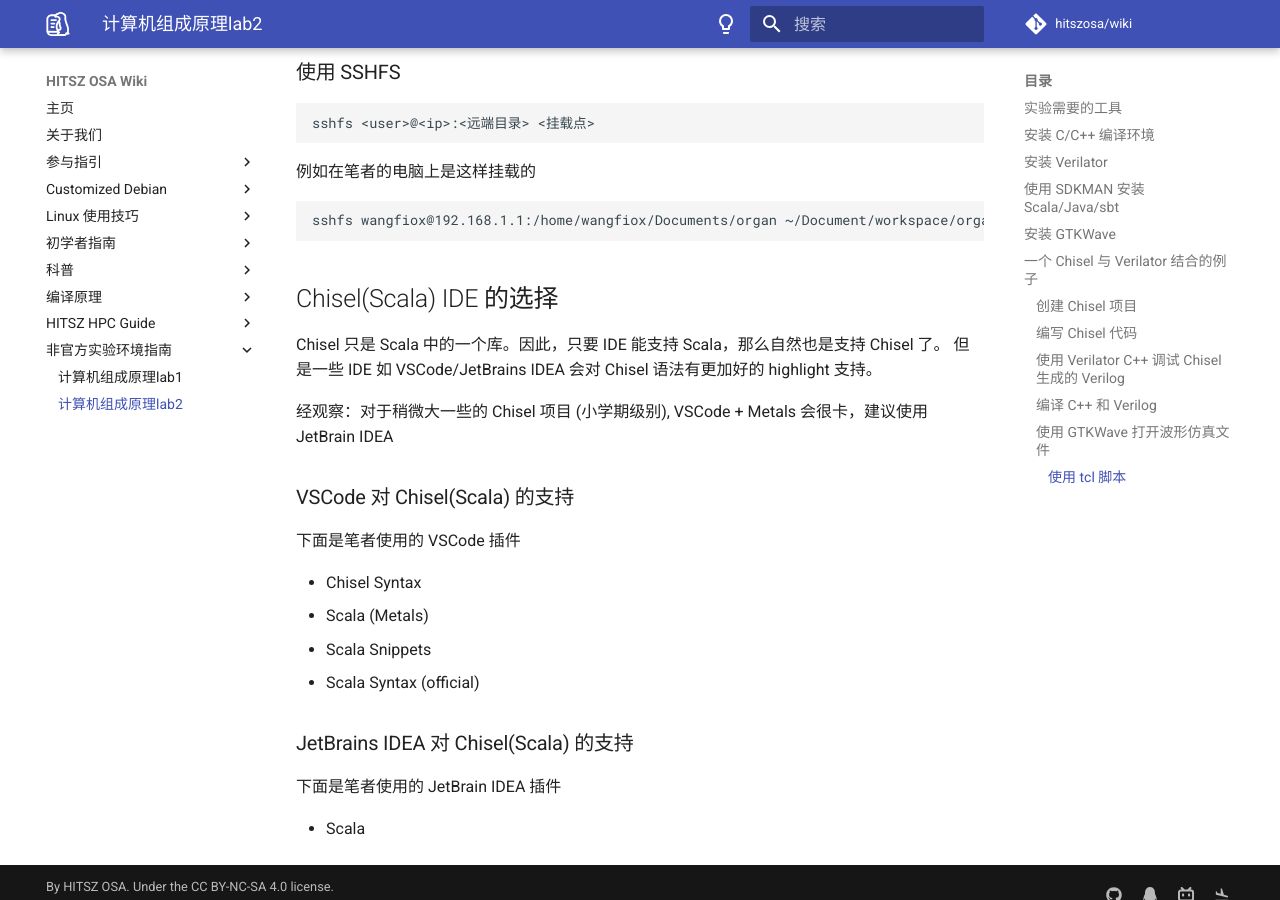
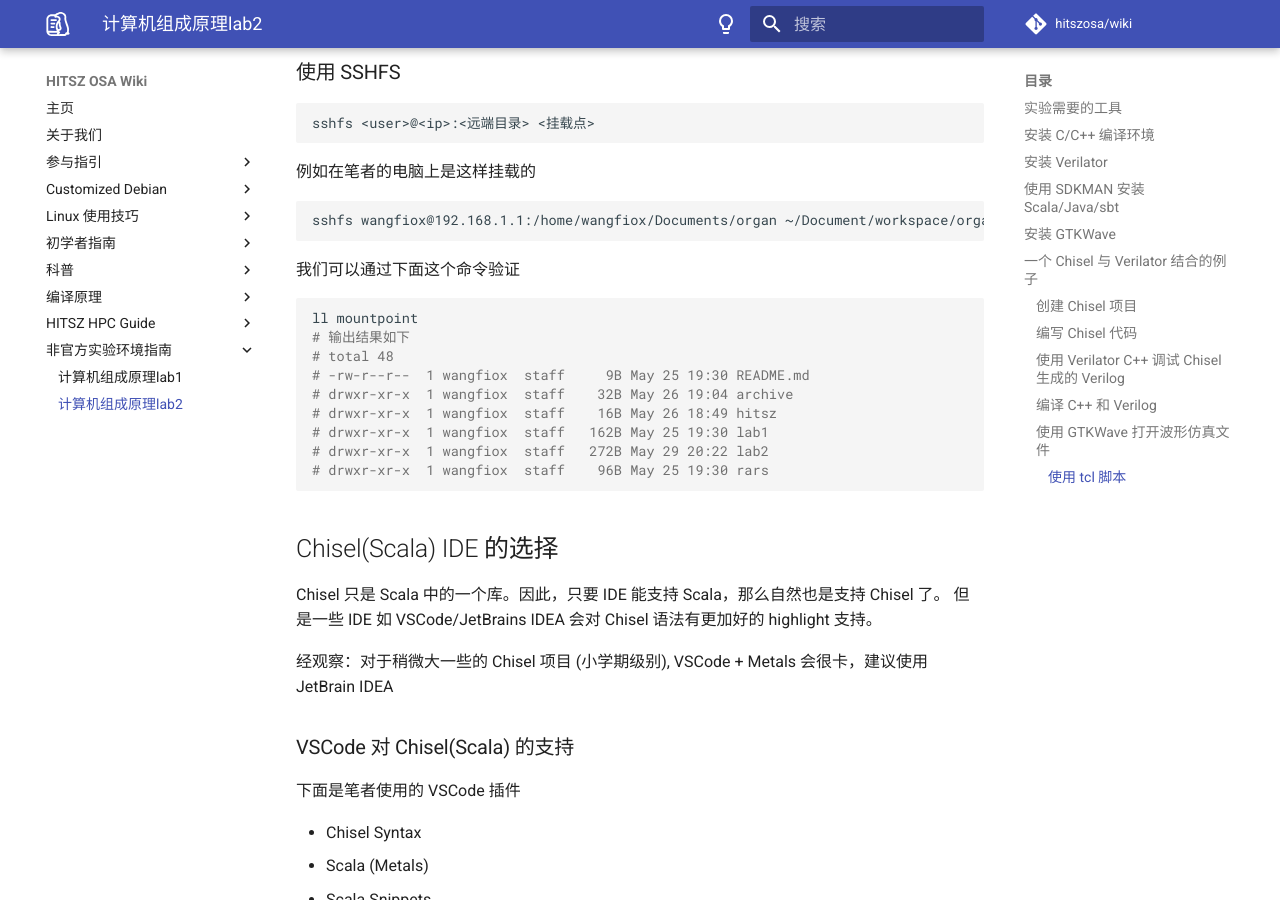
Before and after one commit to hitszosa/wiki, an MkDocs documentation site: the page built from docs/unofficial-lab-env/comp-organ-lab2.md, in a window 1280 px wide and 900 px high, scrolled down 9329 px. Built offline with MkDocs 1.6.1 and Material for MkDocs 9.7.7, drawn with Linux system fonts in a browser that asks for light colours; comment, search, counter and statistics services are not loaded.

Commit message:
验证 sshfs

````diff
--- a/docs/unofficial-lab-env/comp-organ-lab2.md
+++ b/docs/unofficial-lab-env/comp-organ-lab2.md
@@ -452,6 +452,20 @@ sshfs <user>@<ip>:<远端目录> <挂载点>
 sshfs wangfiox@192.168.1.1:/home/wangfiox/Documents/organ ~/Document/workspace/organ
 ```
 
+我们可以通过下面这个命令验证
+
+```sh
+ll mountpoint
+# 输出结果如下
+# total 48
+# -rw-r--r--  1 wangfiox  staff     9B May 25 19:30 README.md
+# drwxr-xr-x  1 wangfiox  staff    32B May 26 19:04 archive
+# drwxr-xr-x  1 wangfiox  staff    16B May 26 18:49 hitsz
+# drwxr-xr-x  1 wangfiox  staff   162B May 25 19:30 lab1
+# drwxr-xr-x  1 wangfiox  staff   272B May 29 20:22 lab2
+# drwxr-xr-x  1 wangfiox  staff    96B May 25 19:30 rars
+```
+
 ## Chisel(Scala) IDE 的选择
 
 Chisel 只是 Scala 中的一个库。因此，只要 IDE 能支持 Scala，那么自然也是支持 Chisel 了。
````
